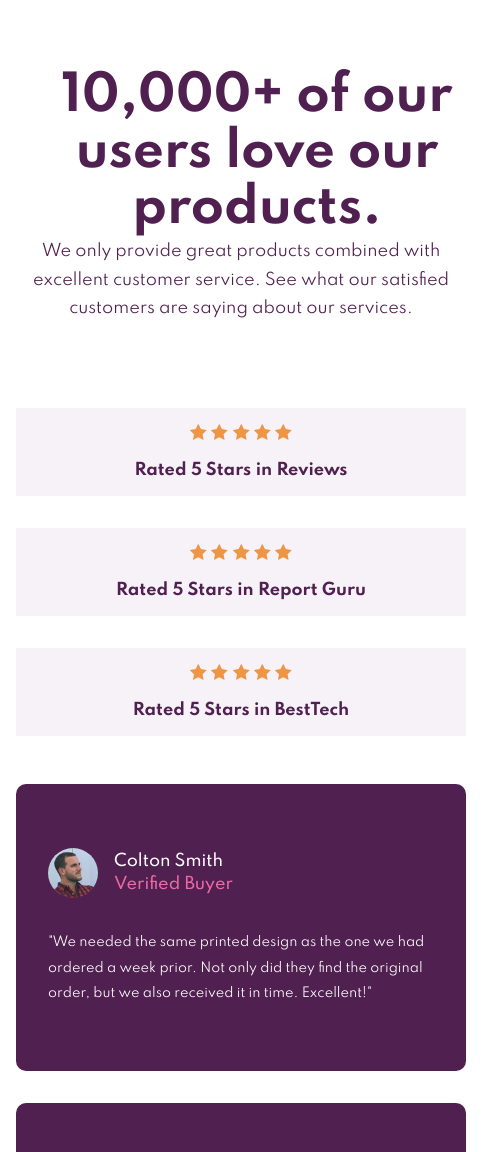
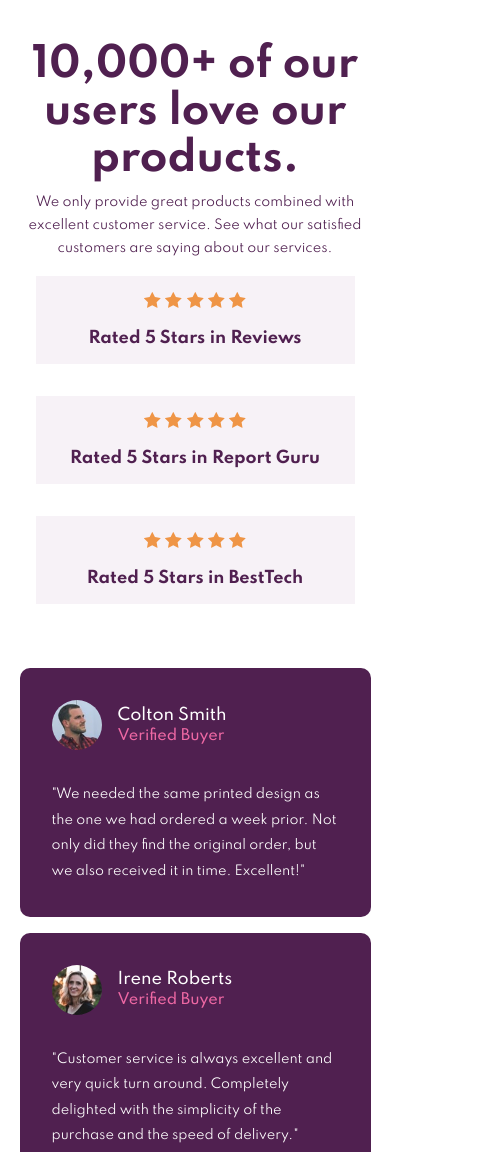
Before and after one commit to My-FrontEndMentor-Challenges/Social-Proof-Section, a plain HTML site: page index.html in a window 390 px wide. Shown: the top 1152 px of the page, 498 px wide, since content can reach past the window. Drawn offline with Linux system fonts and the light colour scheme.

Commit message:
adjusted styling in media queries

```diff
--- a/styles.css
+++ b/styles.css
@@ -9,7 +9,7 @@ body {
   display: flex;
   justify-content: center;
   align-items: center;
-  min-height: 100vh;
+  height: 100vh;
   background-color: hsl(0, 0%, 100%);
 }
 .grid-container {
@@ -32,12 +32,13 @@ body {
 }
 .left-section h1 {
   color: hsl(300, 43%, 22%);
-  font-size: 3rem;
+  font-size: 2.5rem;
+  margin-bottom: 0.5rem;
 }
 .left-section p {
   color: hsl(300, 43%, 22%);
-  padding-right: 2rem;
   line-height: 1.8;
+  font-size: 0.8rem;
 }
 
 /* rating section */
@@ -83,7 +84,7 @@ body {
   justify-content: center;
   background-color: hsl(300, 43%, 22%);
   margin: 0 1rem;
-  padding: 4rem 2rem;
+  padding: 2rem 2rem;
   border-radius: 10px;
 }
 .review:nth-child(2) {
@@ -110,6 +111,7 @@ body {
 }
 .vertified-buyer {
   color: hsl(333, 80%, 67%);
+  font-size: 0.9rem;
 }
 .review-text {
   color: hsl(0, 0%, 100%);
@@ -121,14 +123,15 @@ body {
 /* Media query*/
 @media screen and (max-width: 1280px) {
   .grid-container {
-    height: 100%;
-    width: 100%;
+    height: 90%;
+    width: 90%;
     grid-template-columns: 1fr;
   }
   /* left section */
   .left-section {
     width: 100%;
     text-align: center;
+    margin: 0;
   }
   /* rating section */
   .ratings-section {
@@ -138,6 +141,7 @@ body {
   .rating {
     flex-direction: column;
     margin: 1rem 0;
+    width: 100%;
   }
   .rating-1,
   .rating-2 {
@@ -152,4 +156,12 @@ body {
     grid-column: auto;
     flex-direction: column;
   }
+  .review {
+    width: 100%;
+    margin: 1rem 0;
+  }
+  .review:nth-child(2),
+  .review:nth-child(3) {
+    margin-top: 0;
+  }
 }
```
